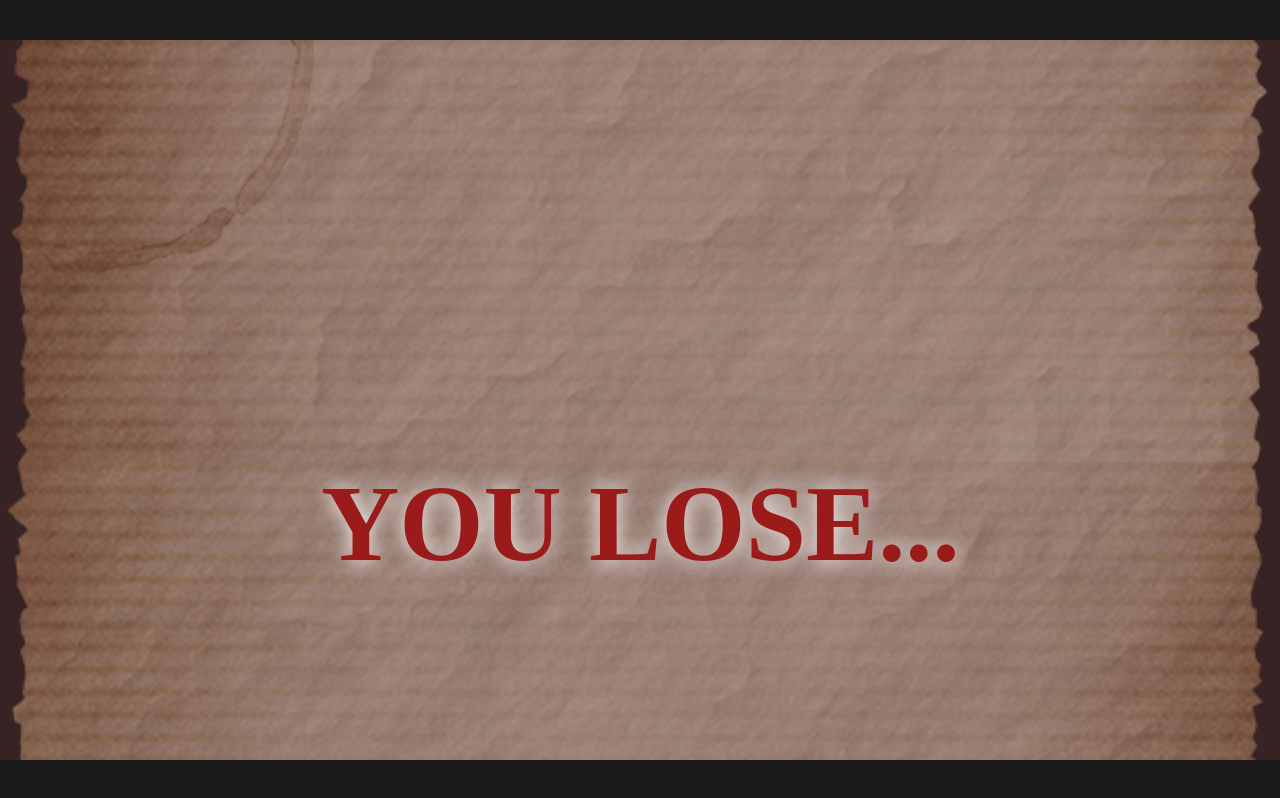
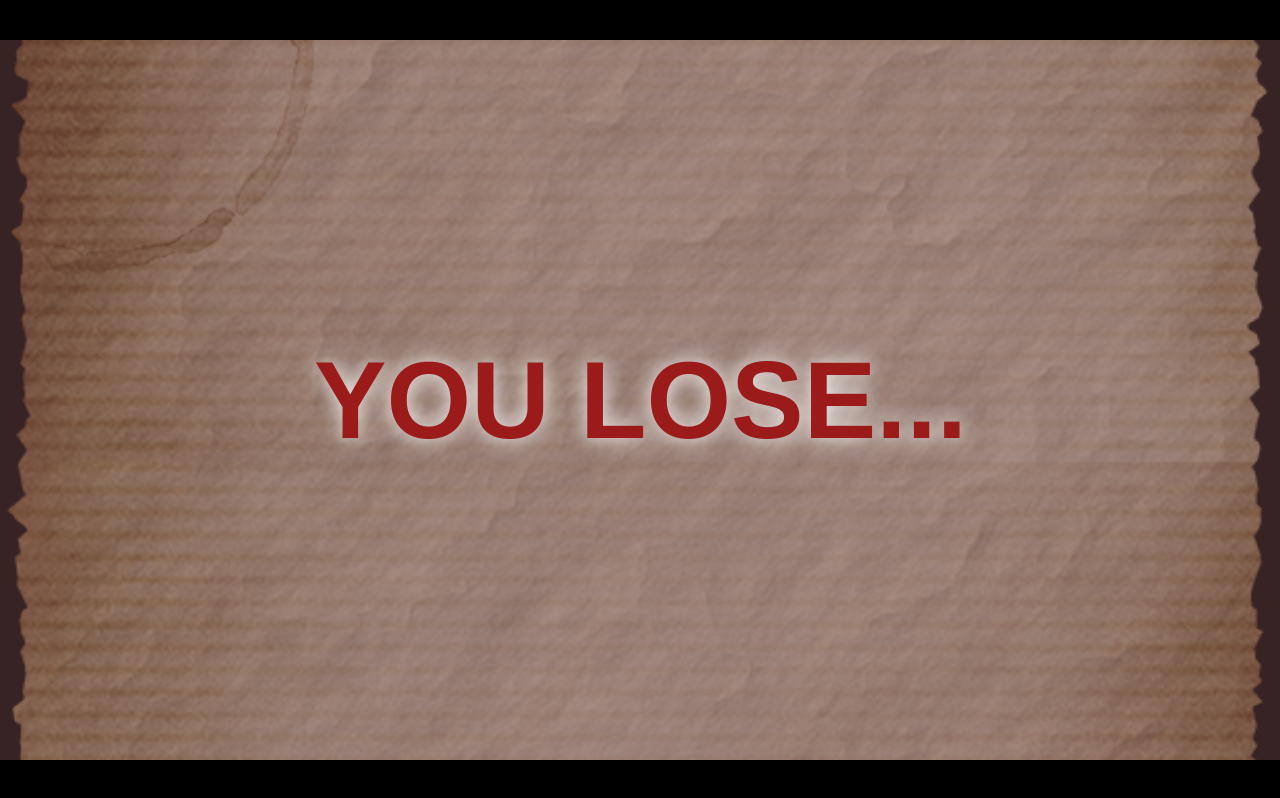
Before and after one commit to nainaicom1nr1-dev/minori-s-project-by-nai-co., a plain HTML site: page lose.html in a window 1280 px wide. Drawn offline with Linux system fonts and the light colour scheme; a web font is replaced by a local one.

Commit message:
Refactor lose.html for improved styling and structure

```diff
--- a/lose.html
+++ b/lose.html
@@ -6,70 +6,61 @@
   <link rel="preconnect" href="https://fonts.gstatic.com" crossorigin>
   <link href="https://fonts.googleapis.com/css2?family=DotGothic16&display=swap" rel="stylesheet">
 
+  <meta name="viewport" content="width=device-width, initial-scale=1.0">
+
   <style>
-    /* フォント設定（ファイルがないと機能しません） */
-    @font-face {
-      font-family: 'BOSSFONT';
-      src: url('PixelMplus10-Regular.ttf');
+    /* 1. 外側の宇宙（全ての画面で共通） */
+    body {
+      background-color: black;
+      margin: 0; padding: 0;
+      display: flex; justify-content: center; align-items: center;
+      height: 100dvh; overflow: hidden;
     }
 
-    body {
-      background-color: #1a1a1a; /* 背景を少し明るくすると境界が見えます */
-      margin: 0;
-      padding: 0;
-      width: 100vw;
-      height: 100vh;
-      display: flex;
-      justify-content: center;
-      align-items: center;
-      overflow: hidden;
-    }
-
-
+    /* 2. 16:9の黄金の箱（他の画面と完全に統一） */
     #game-container {
-      width: 100%;
-      max-width: 100cqw;
-      aspect-ratio: 16/9;
-      max-height: 100dvh;
-      background-color: #333; /* 画像がない時のための予備色 */
+      width: 100vw; height: 100dvh; max-width: calc(100dvh * 16 / 9); max-height: calc(100vw * 9 / 16); aspect-ratio: 16/9;
+      position: relative;
+      background-color: #333; /* 予備色 */
       background-image: url('huruikami.png');
-      filter: grayscale(50%);
-      background-size: cover;
-      background-position: center;
-      position: relative; /* 重複していたので1つにまとめました */
+      filter: grayscale(50%); /* 元のモノクロ演出をキープ */
+      background-size: cover; background-position: center;
       overflow: hidden;
 
       display: flex;
       flex-direction: column;
-      justify-content: center;
-      align-items: center;
+      justify-content: center; /* これで中の要素を縦方向の真ん中に配置 */
+      align-items: center;    /* これで中の要素を横方向の真ん中に配置 */
 
-      /* スケール計算：画面に収まるように自動調整 */
-      --scale-x: calc(100vw / 1180);
-      --scale-y: calc(100vh / 664);
-      transform: scale(min(var(--scale-x), var(--scale-y)));
-
-      /* 重要：縮小してもレイアウト上の専有面積が変わらないよう調整 */
-      flex-shrink: 0;
+      /* ★魔法のカスタム単位（--u）を登録 */
+      container-type: inline-size;
+      --u: 1cqw;
     }
 
-
-      /* 画像の上に赤色を被せる設定 */
+    /* 画像の上に赤色を被せるエフェクト */
     #game-container::before {
       content: "";
       position: absolute;
-        top: 0;
-        left: 0;
-        width: 100%;
-        height: 100%;
-        background-color: rgba(100, 0, 0, 0.4); /* 赤色の透明度 (0.3を調整してください) */
-        z-index: -1; /* 背景画像とテキストの間に配置 */
+      top: 0; left: 0;
+      width: 100%; height: 100%;
+      background-color: rgba(100, 0, 0, 0.4); /* 赤色の透明フィルター */
+      z-index: 1; /* ★背景画像(デフォルト)の上に重ねる */
     }
 
-      /* 文字が赤色の下にならないようにz-indexを指定 */
+    /* 3. 「YOU LOSE...」の文字装飾 */
     h1 {
+      color: red;
+      font-family: 'DotGothic16', sans-serif;
+      text-align: center;
+
+      /* 前回の cqw 指定を var(--u) に置き換え */
+      font-size: calc(var(--u) * 8.5);
+      text-shadow: 0 0 calc(var(--u) * 1.7) white;
+
+      margin: 0; /* margin-top: 25% を廃止し、ブレを防止 */
       position: relative;
-        z-index: 2;
+      z-index: 2; /* 赤い背景フィルター(z-index: 1)よりも手前に表示 */
+
       opacity: 0;
       animation: shyun 1s forwards;
     }
@@ -78,23 +69,13 @@
       0% { opacity: 0; transform: scale(0.8); }
       100% { opacity: 1; transform: scale(1); }
     }
-
-
-
   </style>
 </head>
 <body>
+
   <div id="game-container">
-    <!-- ここにゲーム画面の内容 -->
-    <h1 style="color: red; font-family: 'DotGothic16'; text-align: center; margin-top: 25%; font-size:8.47cqw;text-shadow: 0 0 1.69cqw white;">
-      YOU LOSE...
-    </h1>
+    <h1>YOU LOSE...</h1>
   </div>
+
 </body>
-
-<script>
-
-</script>
-
-
 </html>
```
Lines whose indentation alone changed are shown as unchanged.
